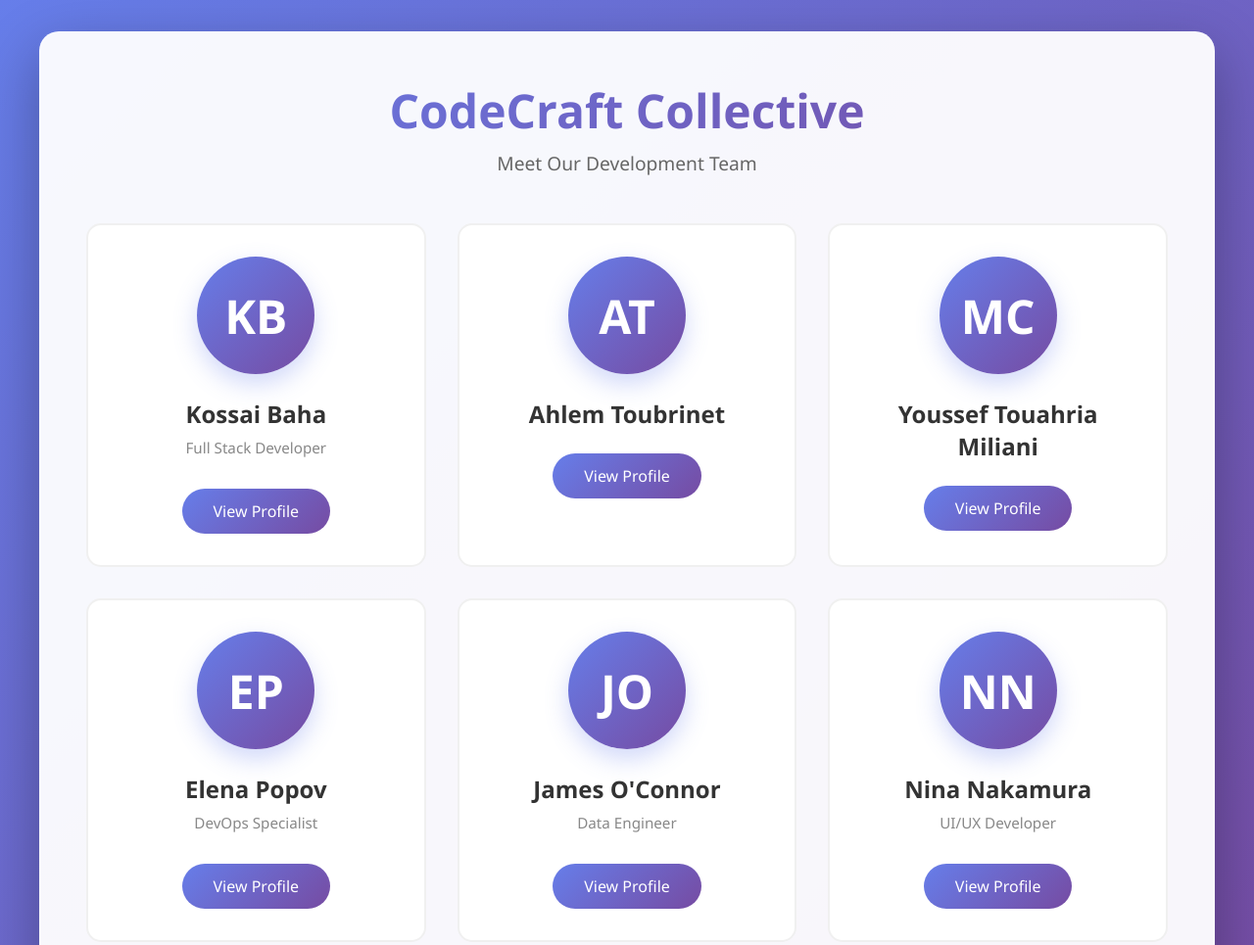
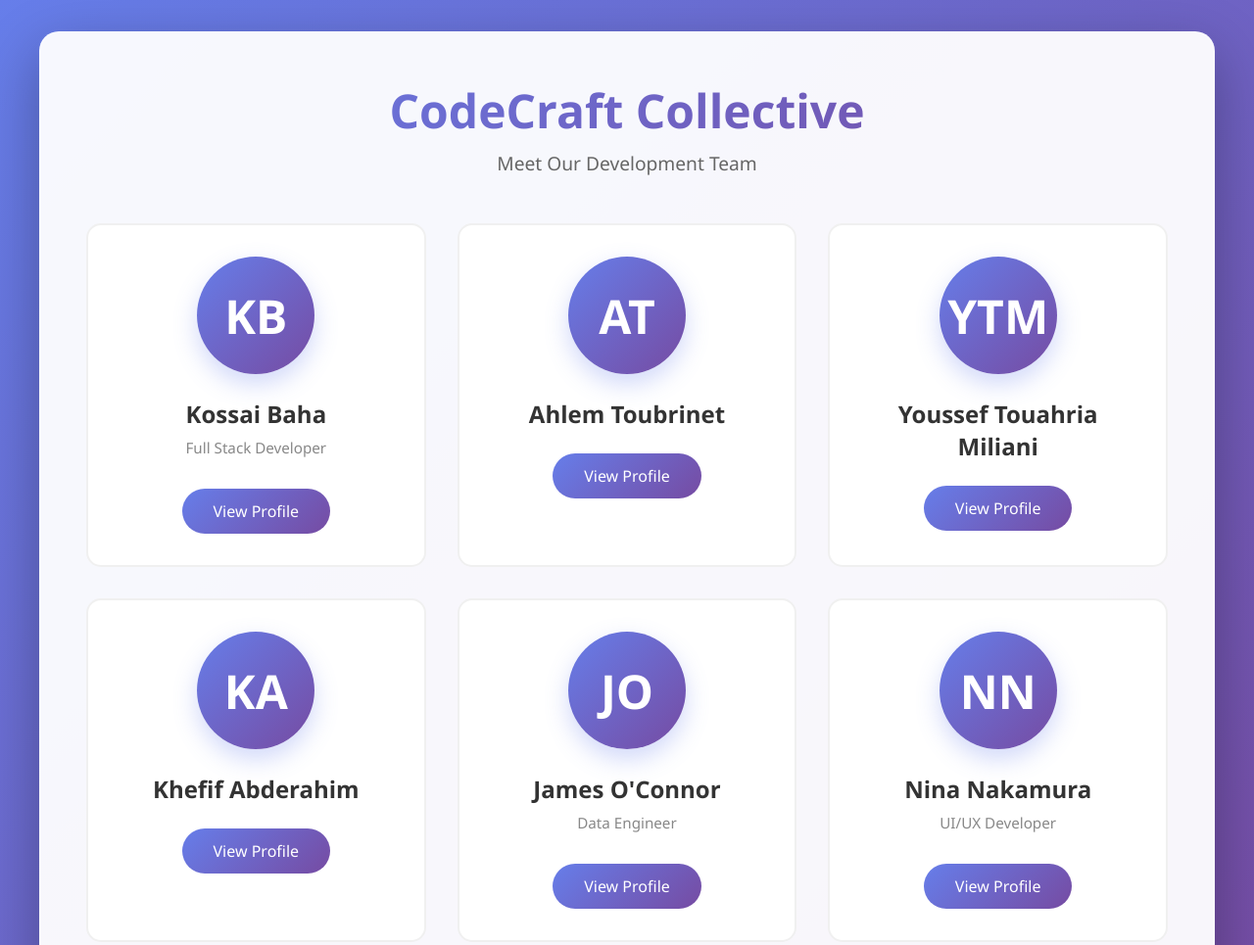
Before and after one commit to BAHA-Kossai/team-portfolio-project, a plain HTML site: page index.html in a window 1280 px wide. Shown: the top 965 px of the page at 98% size. Drawn offline with Linux system fonts and the light colour scheme.

Commit message:
adding abderahim to main page

```diff
--- a/index.html
+++ b/index.html
@@ -218,17 +218,17 @@
             </div>
 
             <div class="member-card">
-                <div class="member-icon">MC</div>
+                <div class="member-icon">YTM</div>
                 <a href="Youssef-Touahria-Miliani.html" class="member-name">Youssef Touahria Miliani</a>
                 <!-- <p class="member-role">Backend Architect</p> -->
                 <a href="Youssef-Touahria-Miliani.html" class="view-profile">View Profile</a>
             </div>
 
             <div class="member-card">
-                <div class="member-icon">EP</div>
-                <a href="member4.html" class="member-name">Elena Popov</a>
-                <p class="member-role">DevOps Specialist</p>
-                <a href="member4.html" class="view-profile">View Profile</a>
+                <div class="member-icon">KA</div>
+                <a href="Khefif-Abderahim.html" class="member-name">Khefif Abderahim</a>
+                <!-- <p class="member-role">DevOps Specialist</p> -->
+                <a href="Khefif-Abderahim.html" class="view-profile">View Profile</a>
             </div>
 
             <div class="member-card">
```
